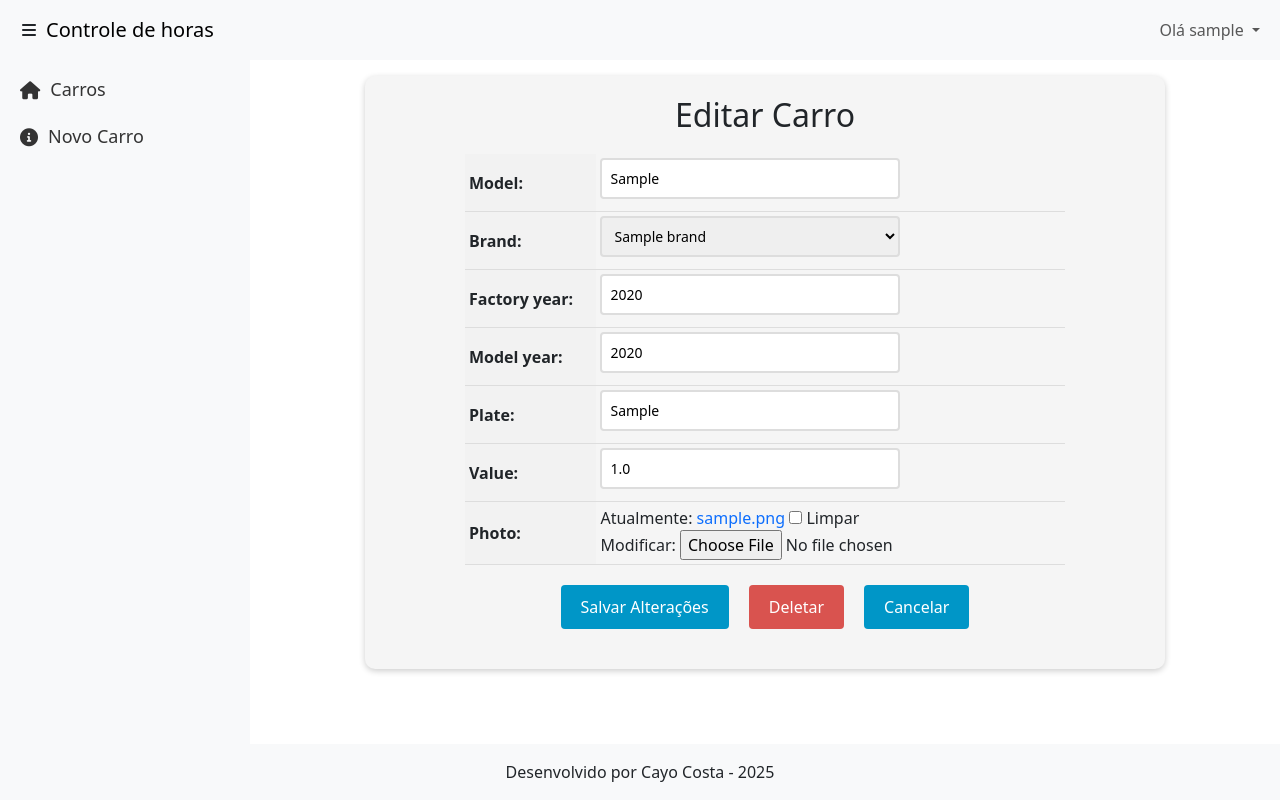
After one commit to CayoSCosta/Carros, a Django app: page /car/1/update in a window 1280 px wide. The commit adds this page. Run offline with Django 5.2, Linux system fonts and the light colour scheme; a user stored in the database is signed in; tables that the repository leaves empty hold one stand-in row (values such as "Sample post").

Commit message:
Novo template

```diff
--- a/accounts/templates/login.html
+++ b/accounts/templates/login.html
@@ -1,7 +1,6 @@
 {% extends "shared/_base.html" %}
 
 {% block content %}
-
 
 <form method="post">
     {% csrf_token %}
--- a/app/templates/shared/_base.html
+++ b/app/templates/shared/_base.html
@@ -5,7 +5,7 @@
 <head>
     <meta charset="UTF-8">
     <meta name="viewport" content="width=device-width, initial-scale=1.0">
-    <title>Template padrão</title>
+    <title>Controle de horas</title>
     <link href="https://cdn.jsdelivr.net/npm/bootstrap@5.3.0/dist/css/bootstrap.min.css" rel="stylesheet">
     <link href="https://cdnjs.cloudflare.com/ajax/libs/font-awesome/6.0.0-beta3/css/all.min.css" rel="stylesheet">
     <!-- Link para ícones -->
--- a/app/templates/shared/_menu.html
+++ b/app/templates/shared/_menu.html
@@ -6,7 +6,7 @@
             <div class="toggle-sidebar text-end">
                 <i class="fas fa-bars"></i>
             </div>
-            <a class="navbar-brand" href="#">Django Cars</a>
+            <a class="navbar-brand" href="#">Controle de horas</a>
             <button class="navbar-toggler" type="button" data-bs-toggle="collapse" data-bs-target="#navbarNav"
                 aria-controls="navbarNav" aria-expanded="false" aria-label="Toggle navigation">
                 <span class="navbar-toggler-icon"></span>
--- a/app/urls.py
+++ b/app/urls.py
@@ -2,16 +2,18 @@ from django.contrib import admin
 from django.urls import path
 from django.conf import settings
 from django.conf.urls.static import static
-from accounts.views import register_View, login_view, logout_view, redirect_view
-from cars.views import NewCarView, CarsView
-
+from accounts.views import register_view, login_view, logout_view
+from cars.views import CarsListView, NewCarCreateView, CarDetailView, CarUpdateView, CarDeleteVIew
 
 urlpatterns = [
     path('admin/', admin.site.urls),
-    path('register/', register_View, name='register'),
-    path('', redirect_view, name='redirect'),
+    path('register/', register_view, name='register'),
+    # path('', redirect_view, name='redirect'),
     path('login/', login_view, name='login'),
     path('logout/', logout_view, name='logout'),
-    path('cars/', CarsView.as_view(), name='cars_list'),
-    path('new_car/', NewCarView.as_view(), name='new_car'),
+    path('cars/', CarsListView.as_view(), name='cars_list'),
+    path('new_car/', NewCarCreateView.as_view(), name='new_car'),
+    path('car/<int:pk>', CarDetailView.as_view(), name='car_detail'),
+    path('car/<int:pk>/update', CarUpdateView.as_view(), name='car_update'),
+    path('car/<int:pk>/delete', CarDeleteVIew.as_view(), name='car_delete'),
 ] + static(settings.MEDIA_URL, document_root=settings.MEDIA_ROOT)
--- a/cars/apps.py
+++ b/cars/apps.py
@@ -4,3 +4,6 @@ from django.apps import AppConfig
 class CarsConfig(AppConfig):
     default_auto_field = 'django.db.models.BigAutoField'
     name = 'cars'
+
+    def ready(self):
+        import cars.signals
--- /dev/null
+++ b/cars/templates/car_update.html
@@ -0,0 +1,123 @@
+{% extends "shared/_base.html" %}
+
+{% block content %}
+
+  <style>
+    form {
+      max-width: 800px;
+      margin: 0 auto;
+      padding: 20px;
+      background-color: #f5f5f5;
+      border-radius: 10px;
+      box-shadow: 0 2px 6px rgba(0, 0, 0, 0.2);
+    }
+
+    form h1 {
+      font-size: 2rem;
+      margin-bottom: 20px;
+      text-align: center;
+    }
+
+    table {
+      margin: 0 auto;
+      border-collapse: collapse;
+      width: 100%;
+      max-width: 600px;
+    }
+
+    th, td {
+      padding: 4px;
+      text-align: left;
+      border-bottom: 1px solid #ddd;
+    }
+
+    th {
+      background-color: #f2f2f2;
+    }
+
+    input[type="text"], input[type="number"], select, textarea {
+      padding: 8px;
+      font-size: 14px;
+      border: 2px solid #ddd;
+      border-radius: 4px;
+      width: 100%;
+      max-width: 300px;
+      margin-bottom: 8px;
+      transition: border-bottom-color 0.3s ease-in-out;
+    }
+
+    input[type="text"]:focus, input[type="number"]:focus, select:focus, textarea:focus {
+      outline: none;
+      border-bottom-color: #0096c7;
+    }
+
+    .btn {
+      background-color: #0096c7;
+      color: #fff;
+      border: none;
+      padding: 10px 20px;
+      font-size: 16px;
+      border-radius: 4px;
+      cursor: pointer;
+      transition: background-color 0.3s ease-in-out;
+    }
+
+    .buttons-container {
+      display: flex;
+      justify-content: center;
+      margin-top: 20px;
+      margin-bottom: 20px;
+    }
+
+    .btn {
+      display: inline-block;
+      background-color: #0096c7;
+      color: #fff;
+      border: none;
+      padding: 10px 20px;
+      font-size: 16px;
+      border-radius: 4px;
+      cursor: pointer;
+      transition: background-color 0.3s ease-in-out;
+      margin: 0 10px;
+    }
+
+    .btn:hover {
+      background-color: #108eb8;
+    }
+
+    .btn-danger {
+      background-color: #d9534f;
+      text-decoration: none !important;
+    }
+
+    .btn-danger:hover {
+      background-color: #d2221c;
+    }
+
+    .error-message {
+      color: #d9534f;
+      font-size: 14px;
+      margin-top: 5px;
+    }
+
+    a {
+      text-decoration: none !important;
+    }
+
+  </style>
+  <form method="post" enctype="multipart/form-data">
+    {% csrf_token %}
+    <h1>Editar Carro</h1>
+    <table>
+      {{ form.as_table }}
+    </table>
+    <div>
+      <div class="buttons-container">
+        <input type="submit" value="Salvar Alterações" class="btn btn-primary">
+        <a href="{% url 'car_delete' pk=object.pk %}" class="btn btn-danger">Deletar</a>
+        <a href="{% url 'cars_list' %}" class="btn btn-secondary">Cancelar</a>
+      </div>
+    </div>
+  </form>
+{% endblock %}
--- a/cars/templates/new_car.html
+++ b/cars/templates/new_car.html
@@ -5,7 +5,7 @@
 <form method="post" enctype="multipart/form-data">
     {% csrf_token %}
     <table>
-        {{ new_car_form.as_table }}
+        {{ form.as_table }}
     </table>
     <input type="submit" value="Cadastrar" style="margin: 20px;"/>
 </form>
--- a/cars/views.py
+++ b/cars/views.py
@@ -1,61 +1,43 @@
 from django.contrib.auth.decorators import login_required
 from django.urls import reverse_lazy
-from django.shortcuts import redirect, render
+from django.utils.decorators import method_decorator
 from cars.form import CarModelForm
 from cars.models import Car
-from django.views import View
+from django.views.generic import ListView, CreateView, DetailView, UpdateView, DeleteView
 
-# Model View aula 065
-class CarsView(View):
-    def get(self, request):
-        search = request.GET.get('search')
-        try:
-            if search:
-                cars = Car.objects.filter(model__icontains=search)
-            else:
-                cars = Car.objects.all()
-        except Exception as e:
-            return render(request, 'cars.html', {'error': str(e)})
+class CarsListView(ListView):
+    model = Car
+    template_name = 'cars.html'
+    context_object_name = 'cars'
 
-        return render(request, 'cars.html', {'cars': cars})
+    def get_queryset(self):
+        cars = super().get_queryset().order_by('model')
+        search = self.request.GET.get('search')
+        if search:
+            cars = cars.filter(model__icontains=search)
+        return cars
 
-class NewCarView(View):
-    def get(self, request):
-        new_car_form = CarModelForm()
-        return render(request, 'new_car.html', { 'new_car_form': new_car_form} )
+@method_decorator(login_required(login_url='login'), name='dispatch')
+class NewCarCreateView(CreateView):
+    model = Car
+    form_class = CarModelForm
+    template_name = 'new_car.html'
+    success_url = '/cars/'
 
-    def post(self, request):
-        new_car_form = CarModelForm(request.POST, request.FILES)
-        if new_car_form.is_valid():
-            new_car_form.save()
-            return redirect('cars_list')
-        return render(request, 'new_car.html', {'new_car_forom': new_car_form} )
+@method_decorator(login_required(login_url='login'), name='dispatch')
+class CarDetailView(DetailView):
+    model = Car
+    template_name = 'car_detail.html'
 
-# @login_required(login_url=reverse_lazy('login'))
-# def cars_view(request):
-#     search = request.GET.get('search')
+@method_decorator(login_required(login_url='login'), name='dispatch')
+class CarUpdateView(UpdateView):
+    model = Car
+    form_class = CarModelForm
+    template_name = 'car_update.html'
+    success_url = '/cars/'
 
-#     try:
-#         if search:
-#             cars = Car.objects.filter(model__icontains=search)
-#         else:
-#             cars = Car.objects.all()
-#     except Exception as e:
-#         return render(request, 'cars.html', {'error': str(e)})
-
-#     # cars = Car.objects.filter(brand__name='Hyundai') # Fiat
-#     # cars = Car.objects.filter(model='Palio')21111
-#     # cars = Car.objects.filter(brand__name__contains='i')
-
-#     return render(request, 'cars.html', {'cars': cars})
-
-
-# def new_car_view(request):
-#     if request.method == 'POST':
-#         new_car_form = CarModelForm(request.POST, request.FILES)
-#         if new_car_form.is_valid():
-#             new_car_form.save()
-#             return redirect('cars_list')
-#     else:
-#         new_car_form = CarModelForm()
-#     return render(request, 'new_car.html', { 'new_car_form': new_car_form} )
+@method_decorator(login_required(login_url='login'), name='dispatch')
+class CarDeleteVIew(DeleteView):
+    model = Car
+    template_name = 'car_delete.html'
+    success_url = '/cars/'
```
Also changed, not shown: accounts/views.py (+6 -6 lines), app/settings.py (+0 -12 lines), cars/signals.py (added, +23 -0 lines), cars/templates/car_delete.html (added, +63 -0 lines), cars/templates/car_detail.html (added, +96 -0 lines), cars/templates/cars.html (+12 -2 lines), media/cars/fiesta-2017.png (added), media/cars/onix-2016.png (added), media/cars/onix-2016_iAw69Ca.png (added).
